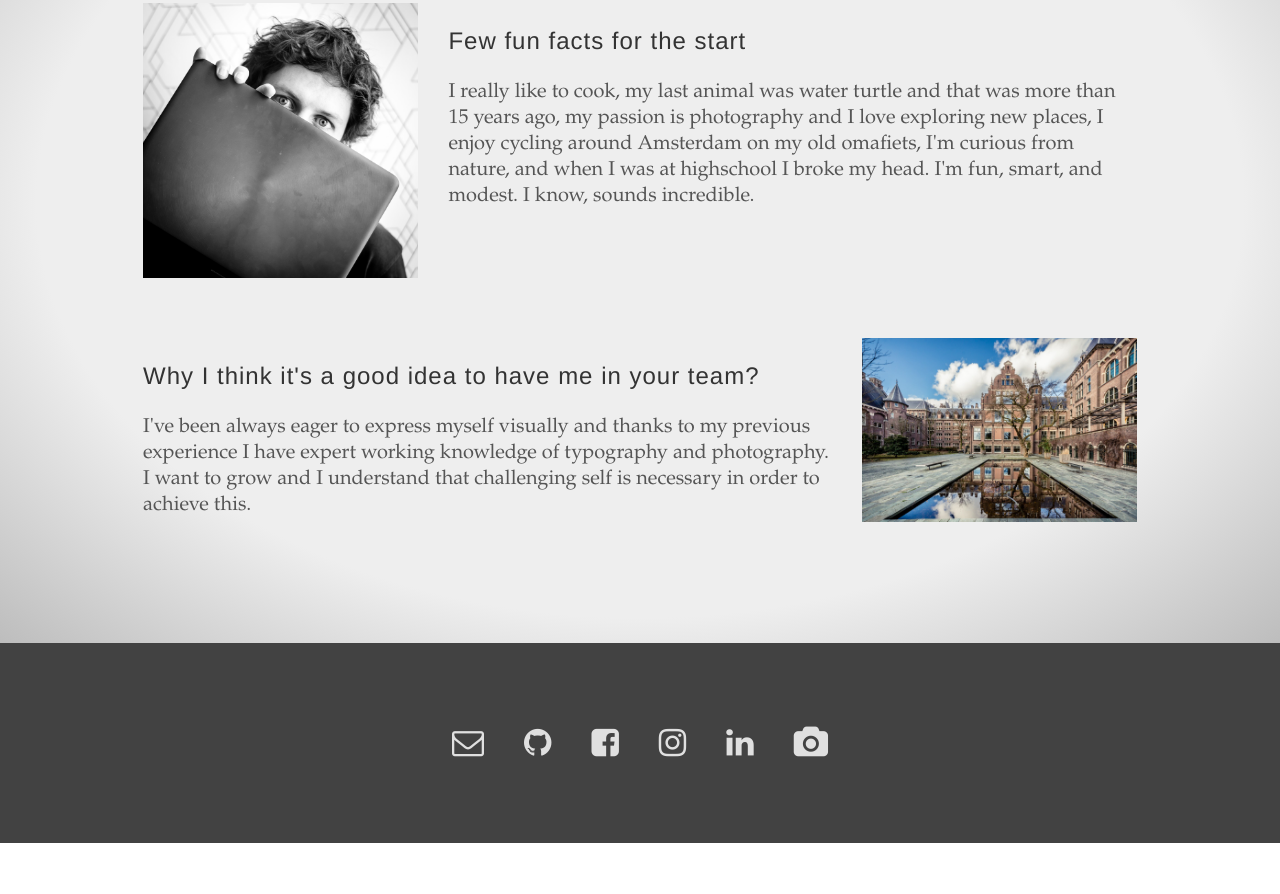
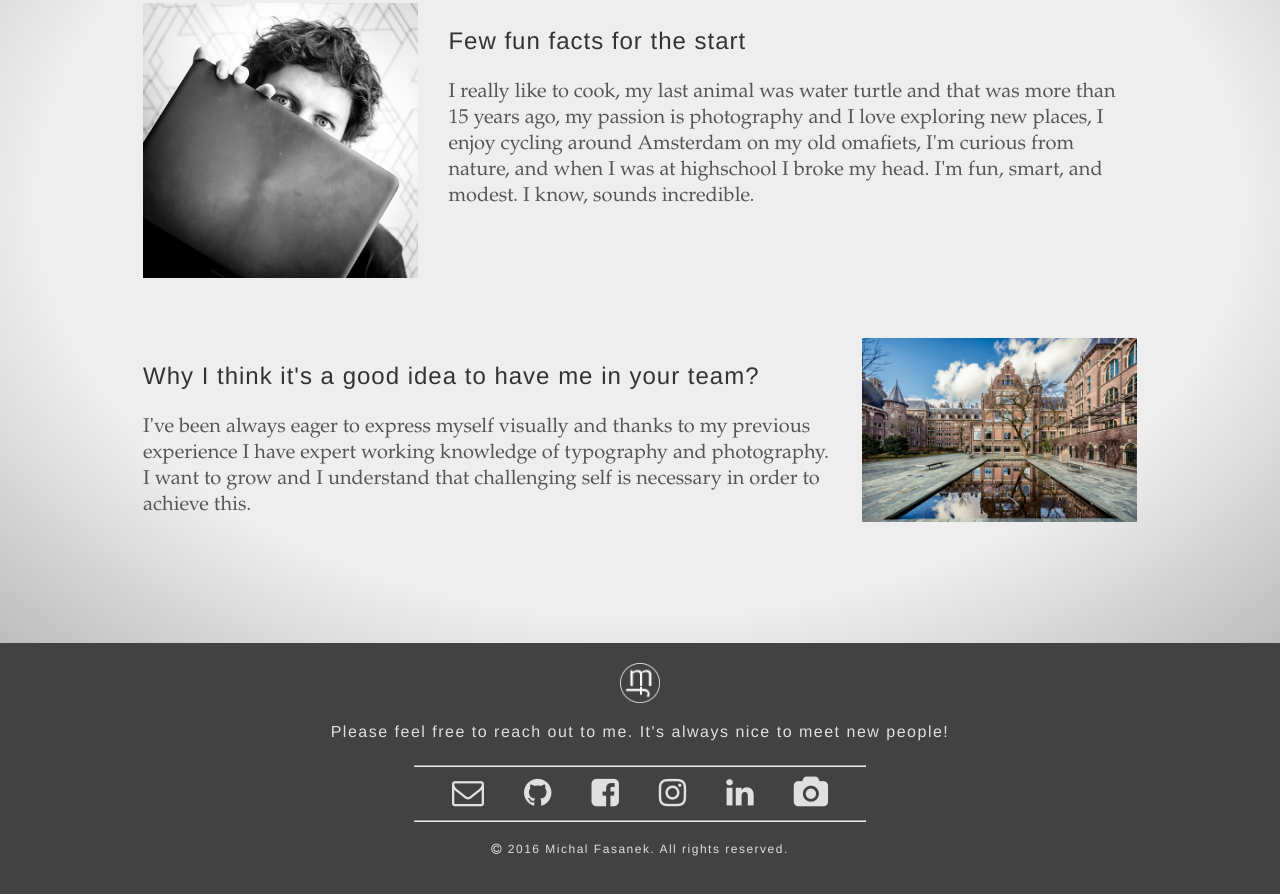
Before and after one commit to durw4rd/profile-page, a plain HTML site: page index.html in a window 1280 px wide. Shown: the part 1039-1933 px from the top of the page. Before the commit the page ends 1882 px from the top, so only its background shows below. Drawn offline with Linux system fonts and the light colour scheme.

Commit message:
edit footer, add additional elements there

```diff
--- a/css/partials/footer.css
+++ b/css/partials/footer.css
@@ -1,12 +1,40 @@
 #footer-menu {
   width: 100%;
-  height: 200px;
   background-color: #424242;
+  display: flex;
+  flex-direction: column;
+  text-align: center;
+  align-items: center;
+  justify-content: center;
+}
+
+.footer-logo {
+  width: 40px;
+  height: 40px;
+  margin-top: 20px;
+}
+
+#footer-menu h3 {
+  max-width: 80vw;
+  font-family: helvetica, sans-serif;
+  font-weight: 100;
+  font-size: 16px;
+  letter-spacing: 1.5px;
+  color: #E0E0E0;
+}
+
+#footer-menu p {
+  font-family: helvetica, sans-serif;
+  font-weight: 100;
+  font-size: 12px;
+  letter-spacing: 1.5px;
+  color: #E0E0E0;
+  margin-bottom: 50px;
+}
+
+#footer-menu nav {
   display: inline-flex;
   flex-direction: row;
-  align-items: center;
-  justify-content: center;
-  text-align: center;
 }
 
 #footer-menu li {
@@ -18,3 +46,7 @@
   color: #E0E0E0;
   text-align: center;
 }
+
+#footer-menu hr {
+  width: 450px;
+}
--- a/css/partials/header.css
+++ b/css/partials/header.css
@@ -26,9 +26,8 @@
   bottom: 50px;
   right: 40px;
   width: 35px;
-  height:40px;
+  height:35px;
   text-align: center;
-  vertical-align: middle;
   font-size: 28px;
   color: #555;
   opacity: 0;
--- a/index.html
+++ b/index.html
@@ -76,8 +76,13 @@
   </div>
 
 
-  <footer>
-		<nav id="footer-menu">
+  <footer id="footer-menu">
+		<div>
+			<img class="footer-logo" src="images/favicon logo reverse-01.png"/>
+		</div>
+		<h3>Please feel free to reach out to me. It's always nice to meet new people!</h3>
+		<hr>
+		<nav>
 			<li><a href="mailto:misa.fasa@gmail.com" target="_top"><i class="fa fa-envelope-o" aria-hidden="true"></i></a></li>
 			<li><a href="https://twitter.com/misafasa" target="_blank"><i class="fa fa-github" aria-hidden="true"></i></a></li>
 			<li><a href="https://www.facebook.com/michalfasanekimages/" target="_blank"><i class="fa fa-facebook-square" aria-hidden="true"></i></a></li>
@@ -85,6 +90,8 @@
 			<li><a href="https://www.linkedin.com/in/michalfasanek" target="_blank"><i class="fa fa-linkedin" aria-hidden="true"></i></a></li>
 			<li><a href="http://michalfasanek.cz/" target="_blank"><i class="fa fa-camera" aria-hidden="true"></a></i></li>
 		</nav>
+		<hr>
+		<p><i class="fa fa-copyright" aria-hidden="true"></i> 2016 Michal Fasanek. All rights reserved.</p>
   </footer>
 <!-- JS scripts -->
 <script src="js/jquery.min.js"></script>
```
